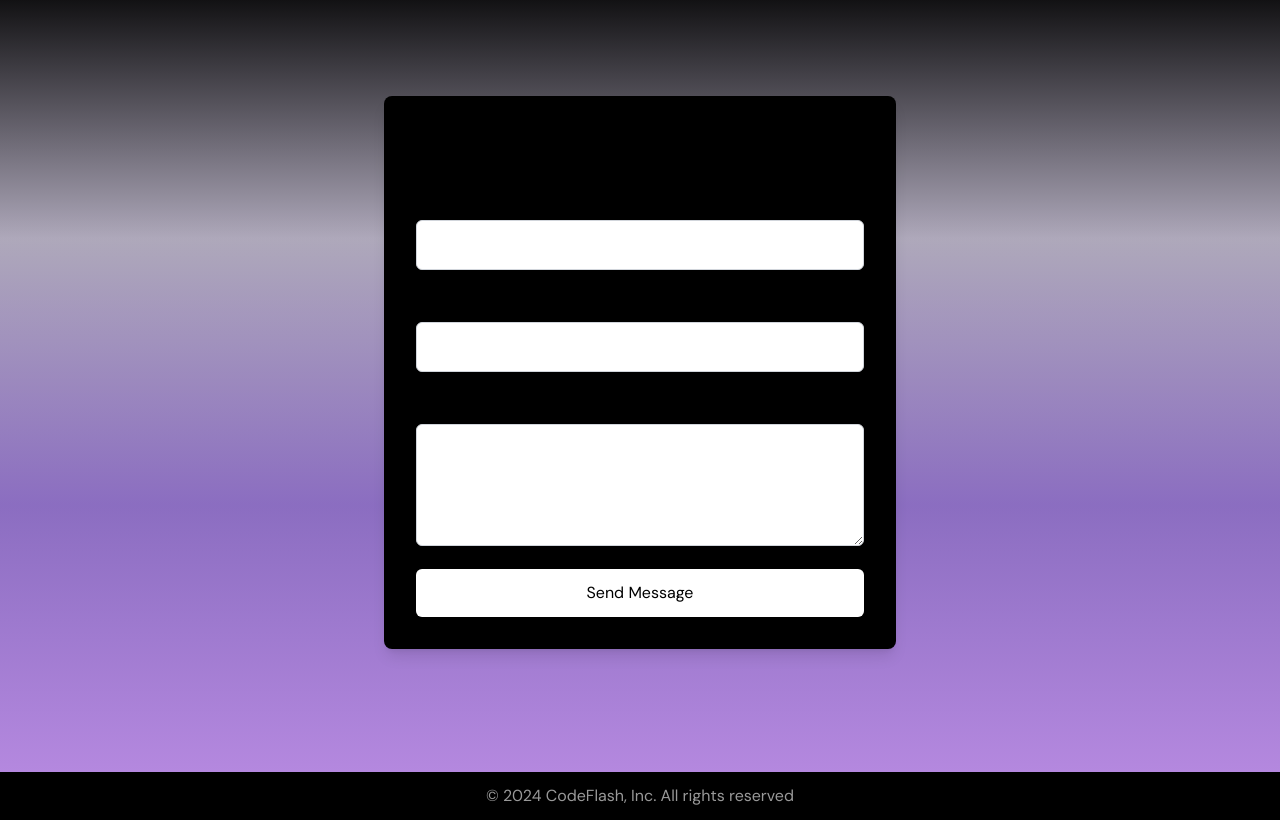
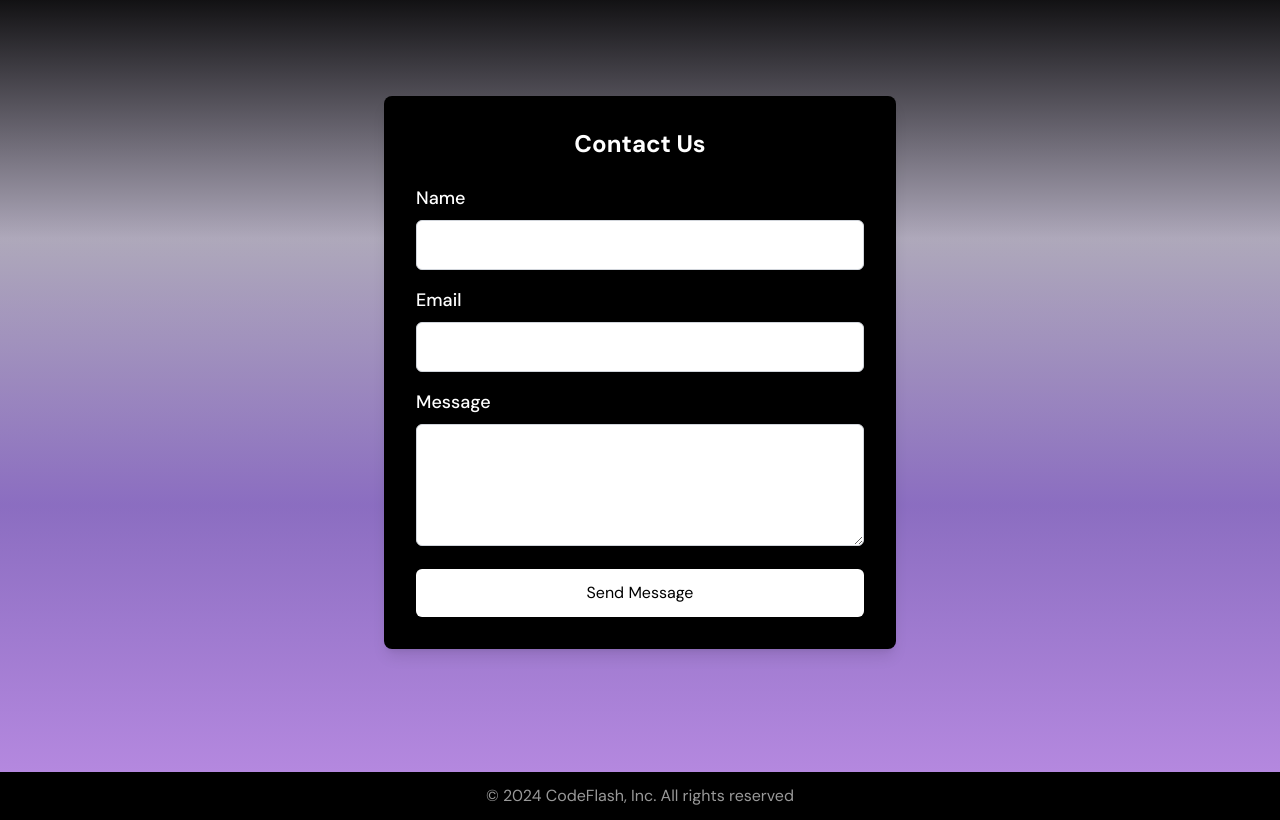
Before and after one commit to hafsahtariqali/Code-Flash-AI, a Next.js app: page / in a window 1280 px wide. Shown: the part 2500-3320 px from the top of the page. Built offline with nearby package versions, Linux system fonts and the light colour scheme; no server answers.

Commit message:
minor changes

```diff
--- a/src/components/Contact.jsx
+++ b/src/components/Contact.jsx
@@ -54,10 +54,10 @@ const ContactForm = () => {
   return (
     <div id='contact' className="bg-hero-gradient min-h-screen flex items-center justify-center py-10">
       <div className="bg-black p-8 rounded-lg shadow-lg max-w-lg w-full">
-        <h2 className="text-2xl font-bold mb-6 text-center">Contact Us</h2>
+        <h2 className="text-2xl font-bold mb-6 text-center text-white">Contact Us</h2>
         <form onSubmit={handleSubmit} className="space-y-4">
           <div className="form-group">
-            <label htmlFor="name" className="block text-lg font-medium mb-2">Name</label>
+            <label htmlFor="name" className="block text-lg font-medium mb-2 text-white">Name</label>
             <input
               type="text"
               id="name"
@@ -69,7 +69,7 @@ const ContactForm = () => {
             />
           </div>
           <div className="form-group">
-            <label htmlFor="email" className="block text-lg font-medium mb-2">Email</label>
+            <label htmlFor="email" className="block text-lg font-medium mb-2 text-white">Email</label>
             <input
               type="email"
               id="email"
@@ -81,7 +81,7 @@ const ContactForm = () => {
             />
           </div>
           <div className="form-group">
-            <label htmlFor="message" className="block text-lg font-medium mb-2">Message</label>
+            <label htmlFor="message" className="block text-lg font-medium mb-2 text-white">Message</label>
             <textarea
               id="message"
               name="message"
```
